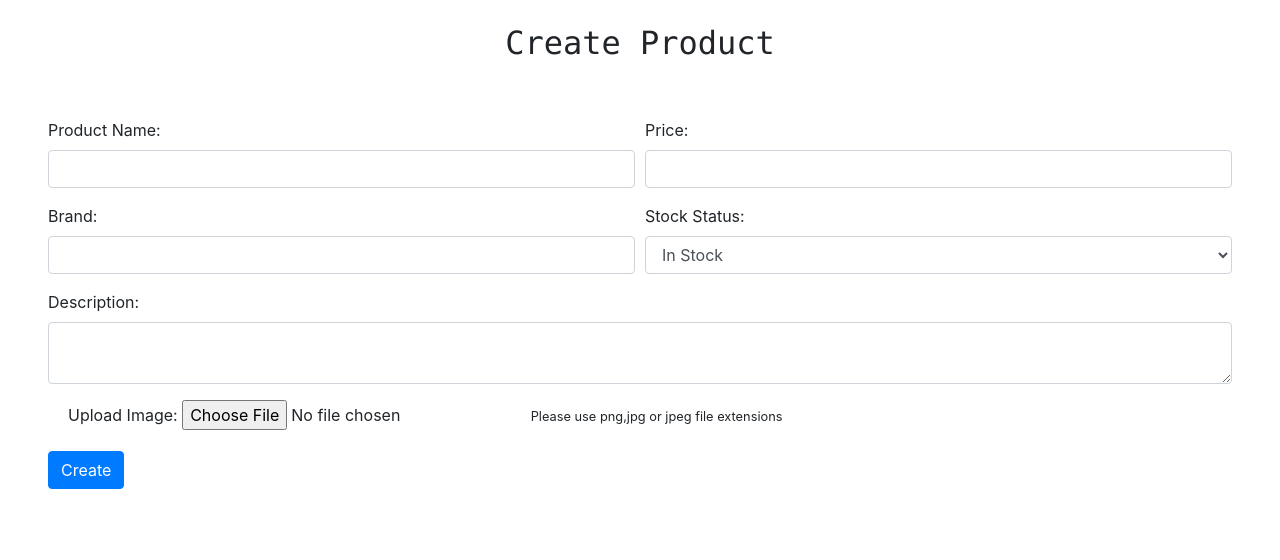
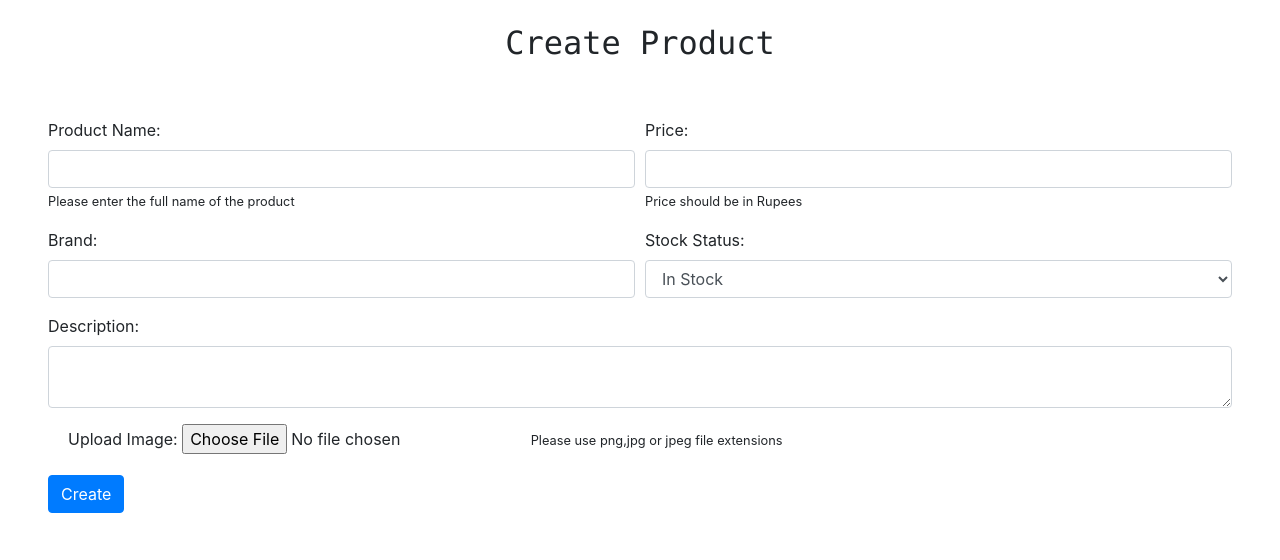
Before and after one commit to Adityan-compile/flask-ecommerce-project, a Flask app: page /admin/products/create in a window 1280 px wide. Shown: the part 56-616 px from the top of the page. Run offline with Flask 2, Linux system fonts and the light colour scheme.

Commit message:
Installed missing modules

```diff
--- a/requirements.txt
+++ b/requirements.txt
@@ -19,6 +19,7 @@ mccabe==0.6.1
 pkg-resources==0.0.0
 pycparser==2.20
 pylint==2.6.0
+python-dotenv==0.15.0
 razorpay==1.2.0
 requests==2.25.0
 six==1.15.0
--- a/templates/add-products.html.jinja
+++ b/templates/add-products.html.jinja
@@ -13,10 +13,12 @@
       <div class="form-group col-md-6">
         <label for="productName">Product Name:</label>
         <input type="text" class="form-control" name="productname" id="productname">
+        <small>Please enter the full name of the product</small>
       </div>
       <div class="form-group col-md-6">
         <label for="productPrice">Price:</label>
         <input type="text" class="form-control" name="productprice" id="productprice">
+        <small>Price should be in Rupees</small>
       </div>
     </div>
     <div class="form-row">
--- a/templates/admin.html.jinja
+++ b/templates/admin.html.jinja
@@ -27,7 +27,7 @@ Dashboard | E-Com
     <tr>
       <td>{{product.id}}</td>
       <td>{{product.product_name}}</td>
-      <td>{{product.product_price}}</td>
+      <td>&#8377;{{product.product_price}}</td>
       <td><img src="static/images/{{product.product_image}}" height="50px" width="50px"></td>
      <td>
       <a href="{{url_for('adminController.editProduct')}}" type="submit" class="btn btn-primary fa fa-edit"> Edit</a>
--- a/templates/cart.html.jinja
+++ b/templates/cart.html.jinja
@@ -31,7 +31,7 @@
         <td>
         <button class="cart-item-count mr-3" onclick="decrement()">-</button><span id="qty">{{product.product_quantity}}</span><button class="cart-item-count mr-3" onclick="increment()">+</button>
         </td>
-        <td>{{product.product_price}}</td>
+        <td>&#8377;{{product.product_price}}</td>
         <td><img src="{{url_for('static', filename='images/product.product_image')}}" style="width: 50px; height: 50px;"></td>
         <td><form action="#" method="POST"><input type="number" min="0" max="10"></form></td>
         <td><a href="{{url_for('userController.deletefromcart')}}" class="btn btn-danger fa fa-trash"> Remove</a>
--- a/templates/index.html.jinja
+++ b/templates/index.html.jinja
@@ -29,7 +29,7 @@ block head %}
 
 {% block search %}
 <form class="form-inline my-2 my-lg-0 ml-auto" method="POST" action="{{url_for('userController.home')}}">
-  <input class="form-control mr-sm-2" type="search" placeholder="Search for products" aria-label="Search">
+  <input class="form-control mr-sm-2" type="search" name="search" placeholder="Search for products" aria-label="Search">
   <button class="btn btn-outline-info my-2 my-sm-0" type="submit">Search</button>
 </form>
 {% endblock %}
@@ -47,7 +47,7 @@ block head %}
         />
         <div class="card-body">
           <h5 class="card-title">{{product.product_name}}</h5>
-          <h6 class="card-subtitle">{{product.product_price}}</h6>
+          <h6 class="card-subtitle">&#8377;{{product.product_price}}</h6>
           <p class="card-text">{{product.product_description}}</p>
           <small class="card-text" id="stockstatus">{{product.stock_status}}</small>
           <a href="{{url_for('userController.addtocart', productName=product.product_name)}}" class="btn btn-primary">Add to cart</a>
```
Also changed, not shown: database.db, static/images/Screenshot_from_2020-11-20_09-24-22.png (deleted), 1 other file.
